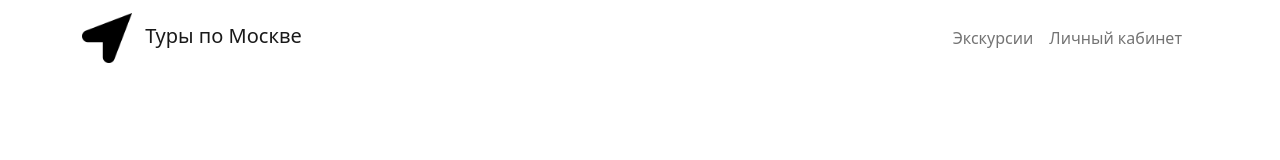
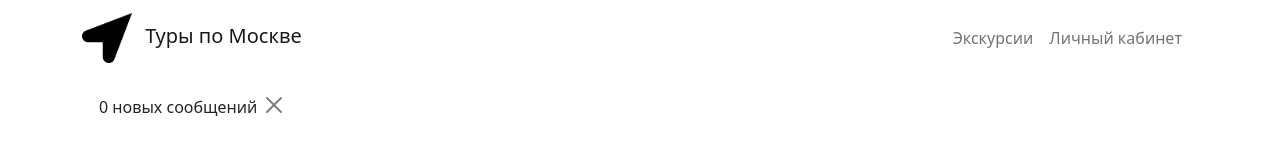
Before and after one commit to Delarychi/FinalProjectWebKhluystova, a plain HTML site: page index.html in a window 1280 px wide. Drawn offline with nearby package versions, Linux system fonts and the light colour scheme.

Commit message:
index.html
message notification window

```diff
--- a/index.html
+++ b/index.html
@@ -32,7 +32,14 @@
     </nav>
   </header>
   <main>
-
+    <div class="container">
+      <div class="alertss">
+        <div class="alert" alert-primary alert-dismissible>
+          0 новых сообщений
+          <button type="button" class="btn-close" data-bs-dismiss="alert" aria-label="Close"></button>
+        </div>
+      </div>
+    </div>
   </main>
   <footer>
 
```
